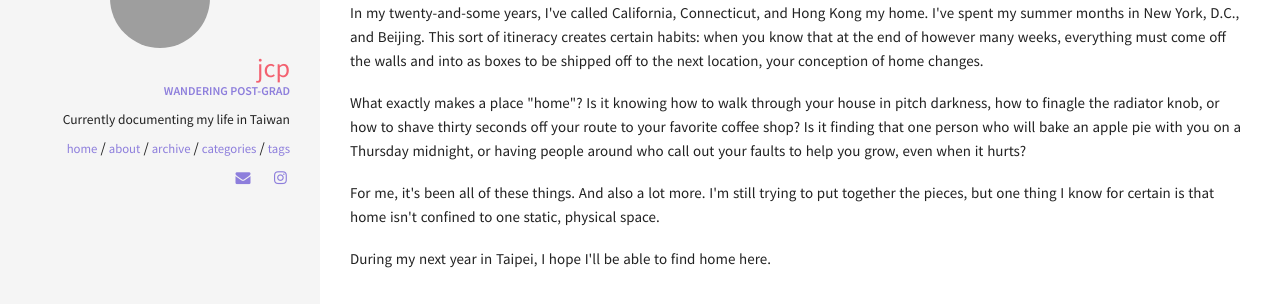
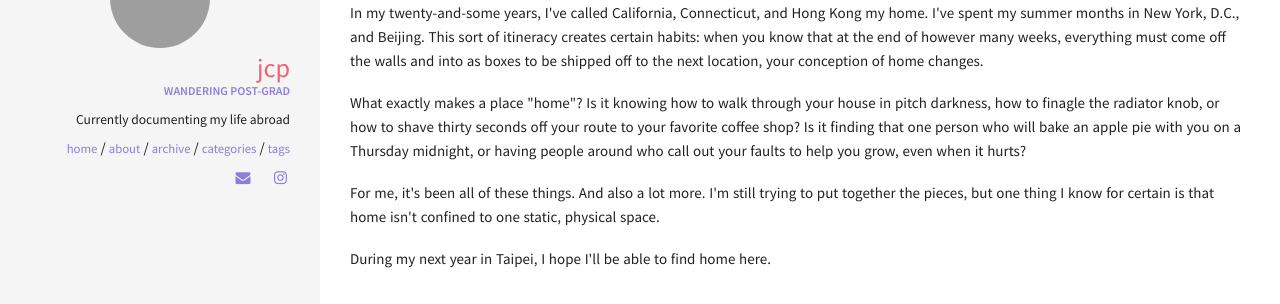
Before and after one commit to janicep/janicep.github.io, a Jekyll site: the page built from index.html, in a window 1280 px wide. Shown: the part 341-645 px from the top of the page. Built offline with Jekyll 4.4.1, drawn with Linux system fonts in a browser that asks for light colours.

```diff
--- a/_config.yml
+++ b/_config.yml
@@ -36,7 +36,7 @@ owner:
   name: jcp
   avatar: jp-avatar.png
   job: "Wandering post-grad"
-  bio: "Currently documenting my life in Taiwan"
+  bio: "Currently documenting my life abroad"
   email: janicecpoon@gmail.com
   disqus-shortname:
   twitter:  #username
--- a/_includes/sections/me.html
+++ b/_includes/sections/me.html
@@ -5,6 +5,6 @@
 <div>
 	<p> Hi, I'm Janice. I'm a recent Yale graduate (àshe!) currently taking a gap year in Taipei.</p>
 
-	<p> This blog will be an inconsistently- and haphazardly-curated collection of my photos and thoughts. It might be mix of photo-dumping, travel-journaling, and thought-spewing. It will always be a work in progress. I'm not sure where this year will take me, but feel free to follow along! </p>
+	<p> This blog will be an inconsistently- and haphazardly-curated collection of my photographs and half-formed thoughts. It will always be a work in progress. I'm not sure where this year will take me, but feel free to follow along! </p>
 
 </div>
```
